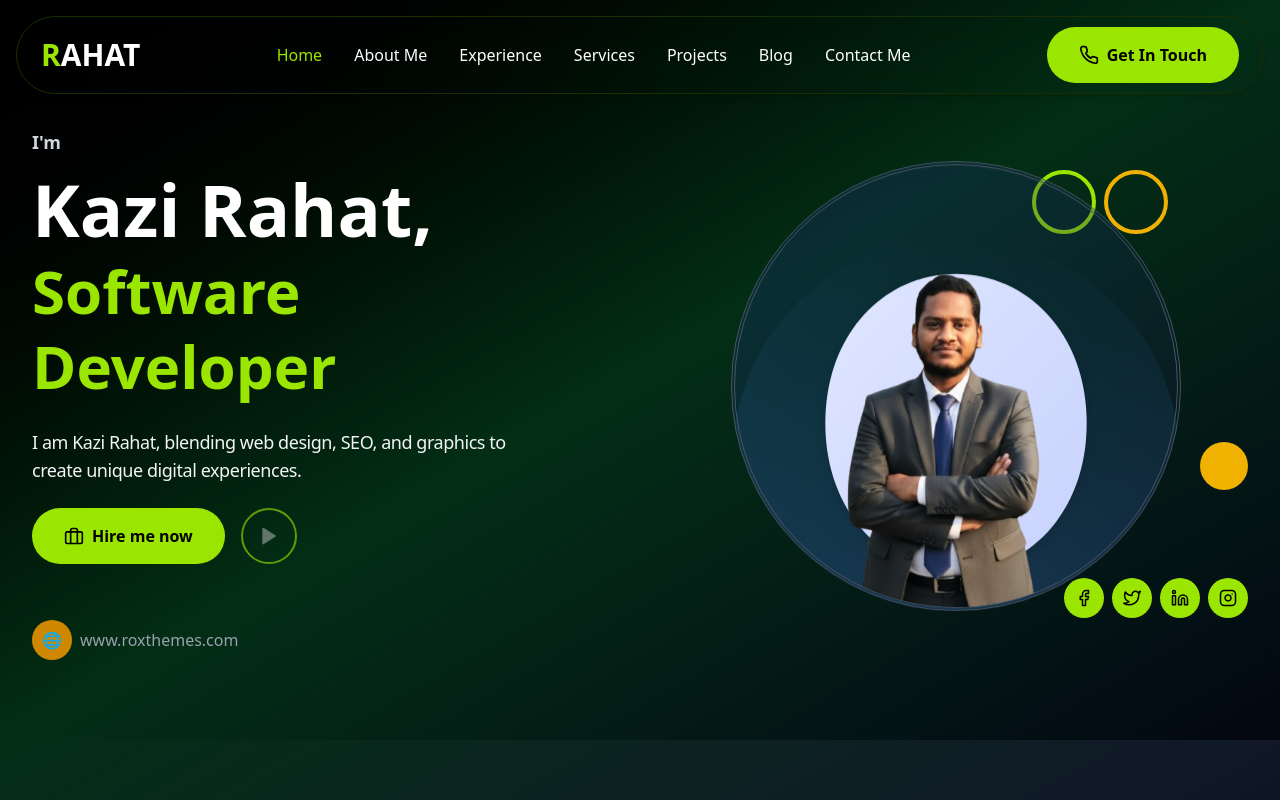
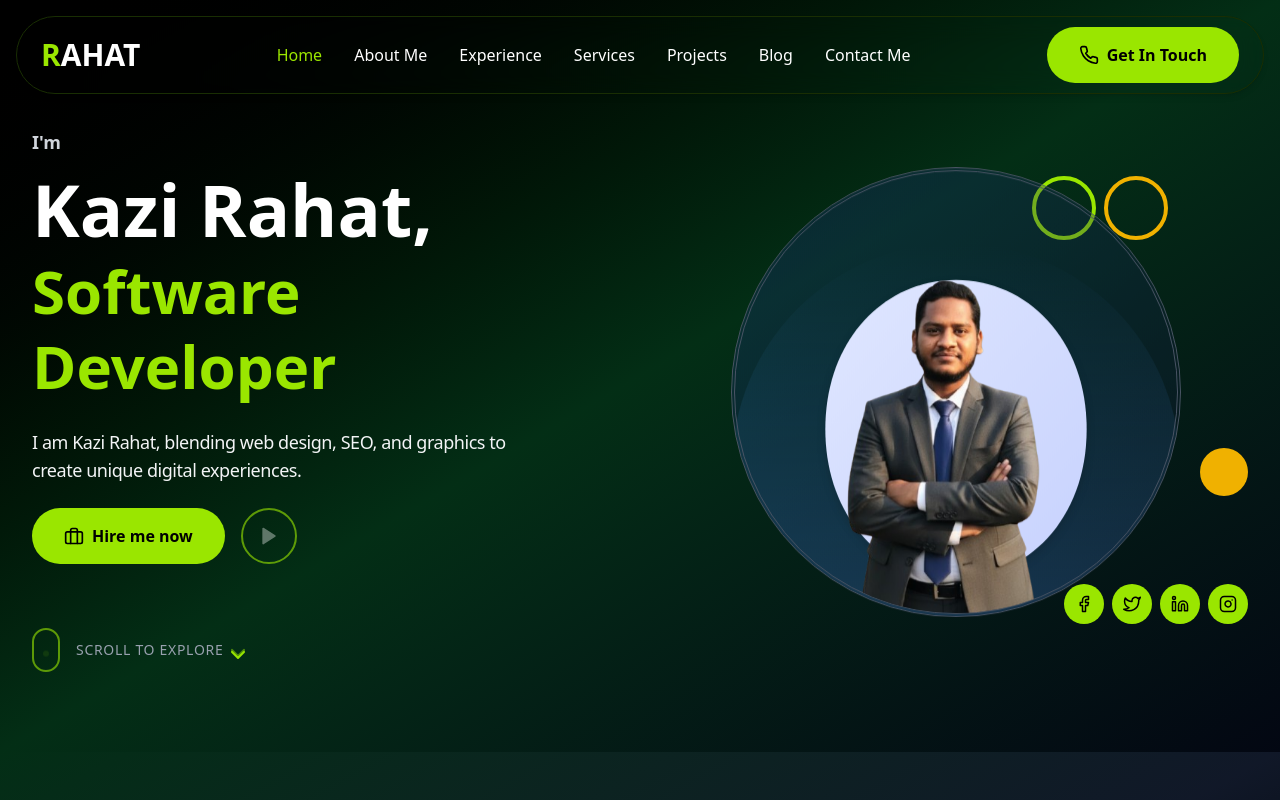
Before and after one commit to rahat2020/nextjs-portfolio, a Next.js app: page / in a window 1280 px wide. Shown: the top 800 px of the page. Built offline with nearby package versions, Linux system fonts and the light colour scheme; a web font is replaced by a local one.

Commit message:
feat: implement Hero section component with custom scroll animations and global styles

```diff
--- a/src/app/globals.css
+++ b/src/app/globals.css
@@ -58,3 +58,31 @@ html {
     #000000 100%
   );
 }
+
+/* Scroll-wheel dot animation inside the mouse icon */
+@keyframes scroll-wheel {
+  0% {
+    opacity: 1;
+    transform: translateY(0);
+  }
+  100% {
+    opacity: 0;
+    transform: translateY(14px);
+  }
+}
+.animate-scroll-wheel {
+  animation: scroll-wheel 1.8s cubic-bezier(0.65, 0, 0.35, 1) infinite;
+}
+
+/* Gentle bouncing chevrons */
+@keyframes bounce-slow {
+  0%, 100% {
+    transform: translateY(0);
+  }
+  50% {
+    transform: translateY(5px);
+  }
+}
+.animate-bounce-slow {
+  animation: bounce-slow 2s ease-in-out infinite;
+}
--- a/src/components/Hero/Hero.jsx
+++ b/src/components/Hero/Hero.jsx
@@ -55,12 +55,31 @@ const Hero = () => {
                   </button>
                 </Link>
               </div>
-              <div className="flex items-center gap-2 pt-8">
-                <div className="w-10 h-10 rounded-full bg-yellow-600 flex items-center justify-center">
-                  🌐
+              {/* Scroll Down Indicator */}
+              <a
+                href="#aboutme"
+                className="group inline-flex items-center gap-4 pt-10 cursor-pointer"
+              >
+                {/* Mouse outline */}
+                <div className="relative w-7 h-11 rounded-full border-2 border-lime-400/60 group-hover:border-lime-400 transition-colors duration-300 flex justify-center">
+                  <div className="w-1.5 h-1.5 bg-lime-400 rounded-full mt-2 animate-scroll-wheel" />
                 </div>
-                <span className="text-gray-400">www.roxthemes.com</span>
-              </div>
+
+                {/* Text + Chevrons */}
+                <div className="flex items-center gap-2">
+                  <span className="text-gray-400 text-sm font-medium tracking-wider uppercase group-hover:text-lime-400 transition-colors duration-300">
+                    Scroll to explore
+                  </span>
+                  <div className="flex flex-col items-center -space-y-1.5 animate-bounce-slow">
+                    <svg width="14" height="8" viewBox="0 0 14 8" fill="none" className="text-lime-400/50">
+                      <path d="M1 1L7 7L13 1" stroke="currentColor" strokeWidth="2" strokeLinecap="round" strokeLinejoin="round"/>
+                    </svg>
+                    <svg width="14" height="8" viewBox="0 0 14 8" fill="none" className="text-lime-400">
+                      <path d="M1 1L7 7L13 1" stroke="currentColor" strokeWidth="2" strokeLinecap="round" strokeLinejoin="round"/>
+                    </svg>
+                  </div>
+                </div>
+              </a>
             </div>
             {/* Right Content */}
             <div className="relative">
```
